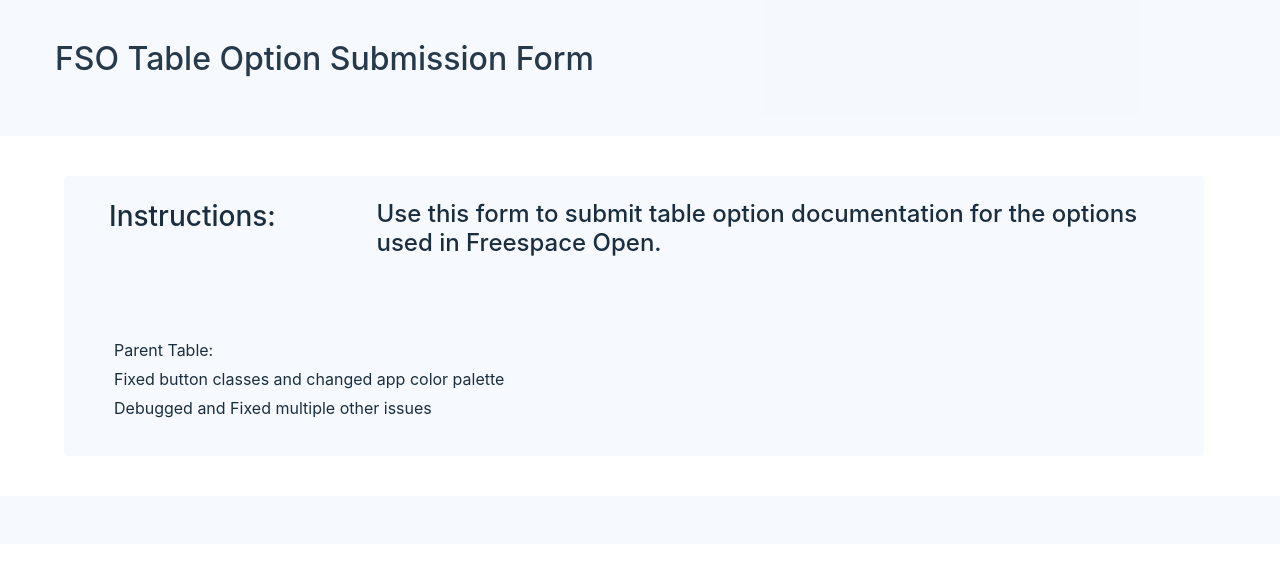
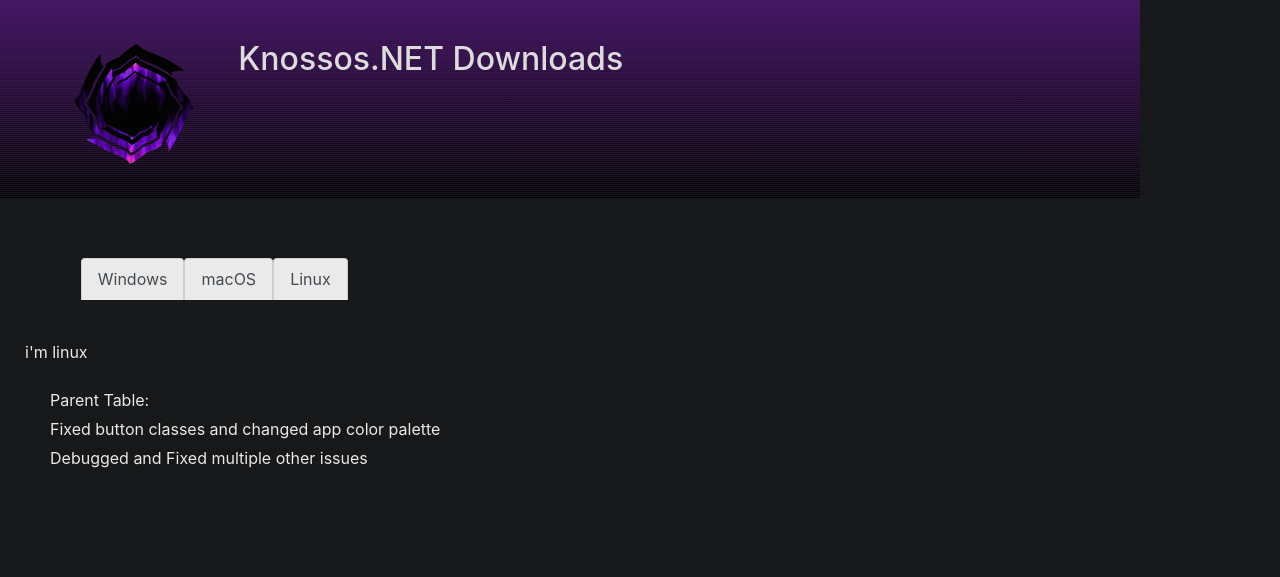
Before and after one commit to KnossosNET/Knossos-Release-Page, a website: page download.html in a window 1280 px wide. Drawn offline with nearby package versions, Linux system fonts and the light colour scheme; files that its build step writes are made by us from their sources; a web font is replaced by a local one.

Commit message:
Many initial changes

```diff
--- a/download.html
+++ b/download.html
@@ -6,37 +6,60 @@
 
     <!-- Bootstrap CSS -->
 
-    <link href="res/bootstrap/css/bootstrap.min.css" rel="stylesheet" />
+    <link href="main/res/bootstrap/css/bootstrap.min.css" rel="stylesheet" />
 
     <!-- Fonts and css-->
-    <link rel="stylesheet" href="res/fonts/pixel_operator/PixelOperator.ttf" />
-    <link rel="stylesheet" href="css/styles.css" />
-    <title>FSO Table Option Submission Form</title>
+    <link rel="stylesheet" href="main/res/fonts/pixel_operator/PixelOperator.ttf" />
+    <link rel="stylesheet" href="main/css/styles.css" />
+    <title>Knossos.NET Downloads</title>
   </head>
 
-  <body class="body_" style="background-image: url('res/background.png')">
+  <body onload="initOsChoice()" class="body_">
     <header>
       <div class="container header-container">
         <div class="row">
+          <div class="col-2">
+            <img
+              alt="Knossos.NET"
+              width="128"
+              height="128"
+              src="main/res/knossos-icon.ico"
+            />
+          </div>
           <div class="col-5-med">
-            <h2>FSO Table Option Submission Form</h2>
+            <h2>Knossos.NET Downloads</h2>
           </div>
         </div>
       </div>
     </header>
 
-    <div class="container body-container rounded">
-      <br />
+    <div class="container">
       <div class="row">
-        <div class="col-3 col-med-1">
-          <h3>Instructions:</h3>
-        </div>
-        <div class="col-9 col-med-8">
-          <h4>Use this form to submit table option documentation for the options used in Freespace Open.</h4>
+        <div class="body-container rounded">
+          <ul class="nav nav-tabs">
+            <li class="nav-item"> <a class="nav-link active" aria-current="page" href="#">Windows</a></li>
+            <li class="nav-item"> <a class="nav-link active" aria-current="page" href="#">macOS</a></li>
+            <li class="nav-item"> <a class="nav-link active" aria-current="page" href="#">Linux</a></li>
+          </ul>
         </div>
       </div>
-      <br />
-      <br />
+      <div id="winLinks" class="row">
+        I"M A WINDOWS!
+      </div>
+      <div id="macLinks" class="row">
+        I"M A MAC!
+      </div>
+      <div id="linLinks" class="row">
+        i'm linux
+      </div>
+
+    </div>
+
+    <div class="container">
+      <div class="row">
+        <div class="col-9 col-med-8">
+        </div>
+      </div>
       <div class="row">
         <div class="col-10">
           <br />
@@ -74,6 +97,7 @@
     <!-- jQuery must come first, then Popper.js, then the Bootstrap JavaScript plugins.-->
     <script src="node_modules/jquery/dist/jquery.slim.min.js"></script>
     <script src="node_modules/popper.js/dist/umd/popper.min.js"></script>
-    <script src="res/bootstrap/js/bootstrap.bundle.min.js"></script>
+    <script src="main/res/bootstrap/js/bootstrap.bundle.min.js"></script>
+    <script src="main/js/download-scritps.js"></script>
   </body>
 </html>
--- a/main/css/styles.css
+++ b/main/css/styles.css
@@ -12,12 +12,11 @@
     opacity: 0.94;
     padding-bottom: 20px;
     margin-right: 0px;
-    background-color: #f6fafe;
     margin-bottom: 40px;
 }
 
 .container {
-    background-color: #f6fafe;
+/*    background-color: #7d0101; */
     opacity: 0.91;
     margin-left: 0px;
     margin-right: 0px;
@@ -25,6 +24,7 @@
 }
 
 .header-container {
+    background-image: linear-gradient(180deg, #4e1772 0,rgba(32,10,52,.1)),repeating-linear-gradient(180deg,#181818,#181818 1px,#000 0,#000 2px);
     margin-left: 0px;
     margin-right: 0px;
     padding-top: 40px;
@@ -34,6 +34,7 @@
 }
 
 .body-container {
+
     margin-bottom: 20px;
     margin-left: 5%;
     margin-right: 5%;
@@ -43,19 +44,19 @@
 }
 
 .body_ {
-    background-image: url('res/background.png');
 /*    background-color: linear-gradient(90deg,#929BA0, #778188); */
-    color: #041a2e;
+    color: #fefefe;
+    background-color: #171819;
     background-attachment: fixed;
     margin-right: 0px;
 }
 
 a {
-    color: #041a2e;
+    color: #c15050;
 }
 
 h1, h2, h3, h4, h5 {
-    color: #041a2e;
+    color: #fefefe;
 }
 
 h3 {
@@ -73,7 +74,6 @@
 .footer_ {
     margin-top: 40px;
     margin-right: 0px;
-    background-color: #f6fafe;
     opacity: 0.91;
     padding: 20px;
 }
@@ -87,3 +87,9 @@
     margin-bottom: 5px;
     padding-left: 10px;
 }
+
+.nav-tabs {
+    color: #171819;
+    background-color: #171819;
+    border-bottom: 1px solid #c15050;
+}
--- /dev/null
+++ b/main/js/download-scritps.js
@@ -0,0 +1,59 @@
+function changeActivation(enable, id){
+  var nodes = document.getElementById(id).getElementsByTagName('*');
+
+  console.log(nodes);
+
+  if (enable === true){
+    document.getElementById(id).style.display = 'inline';
+  } else if (enable === false){
+    document.getElementById(id).style.display = 'none';
+  }
+}
+
+
+function activateWin(){
+  console.log("Windows Chosen");
+
+  changeActivation(false, "macLinks");
+  changeActivation(false, "linLinks");
+  changeActivation(true, "winLinks");
+}
+
+function activateMac(){
+  console.log("macOS chosen");
+
+  changeActivation(false, "linLinks");
+  changeActivation(false, "winLinks");
+  changeActivation(true, "macLinks");
+
+}
+
+function activateLinux(){
+  console.log("Linux chosen");
+
+  changeActivation(false, "winLinks");
+  changeActivation(false, "macLinks");
+  changeActivation(true, "linLinks");
+}
+
+// borrowed from Vlad Turak
+// https://stackoverflow.com/questions/38241480/detect-macos-ios-windows-android-and-linux-os-with-js
+function initOsChoice() {
+  const userAgent = window.navigator.userAgent,
+      platform = window.navigator?.userAgentData?.platform || window.navigator.platform,
+      macosPlatforms = ['macOS', 'Macintosh', 'MacIntel', 'MacPPC', 'Mac68K'],
+      windowsPlatforms = ['Win32', 'Win64', 'Windows', 'WinCE'],
+      iosPlatforms = ['iPhone', 'iPad', 'iPod'];
+
+  if (macosPlatforms.indexOf(platform) !== -1) {
+    activateMac();
+  } else if (iosPlatforms.indexOf(platform) !== -1) {
+    activateMac();
+  } else if (windowsPlatforms.indexOf(platform) !== -1) {
+    activateWin();
+  } else if (/Android/.test(userAgent)) {
+    activateWin();
+  } else if (/Linux/.test(platform)) {
+    activateLinux();
+  }
+}
```
Also changed, not shown: package.json (added, +7 -0 lines), main/res/knossos-icon.ico (added), 1 other file.
